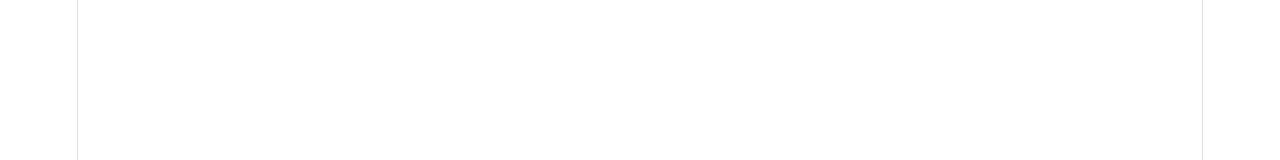
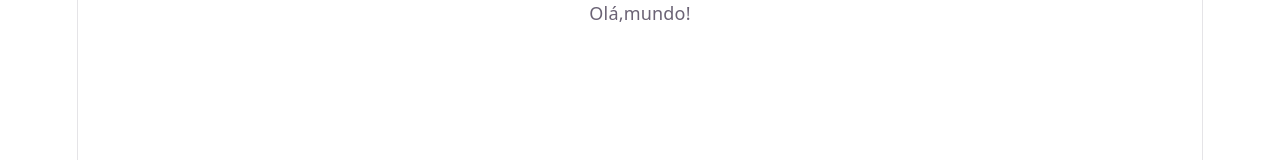
Before and after one commit to giovannacostaxavier/react-labs, a React (Vite) app: page / in a window 1280 px wide. Shown: the top 160 px of the page. Built offline with nearby package versions, Linux system fonts and the light colour scheme.

Commit message:
feat: novo exercicio de customs hooks

```diff
--- a/src/App.jsx
+++ b/src/App.jsx
@@ -1,10 +1,10 @@
-import useContador from "./exercicios/Usando-Customs/Contador"
+import useSaudacao from "./exercicios/Usando-Customs/Saudacao"
 
 const App =()=>{
-  const {views}=useContador(0)
+    const mensagem = useSaudacao()
   return(
     <div>
-
+      <p>{mensagem}</p>
     </div>
   )
 }
--- a/src/exercicios/Usando-Customs/Contador.jsx
+++ /dev/null
@@ -1,9 +0,0 @@
-import { useState } from "react";
-
-const useContador =()=>{
-    const [views, setViews] = useState(1)
-
-    return {views,setViews}
-}
-
-export default useContador
--- /dev/null
+++ b/src/exercicios/Usando-Customs/Saudacao.jsx
@@ -0,0 +1,8 @@
+
+const useSaudacao=()=>{
+
+        const mensagem = "Olá,mundo!"
+
+        return mensagem
+}
+export default useSaudacao
```
